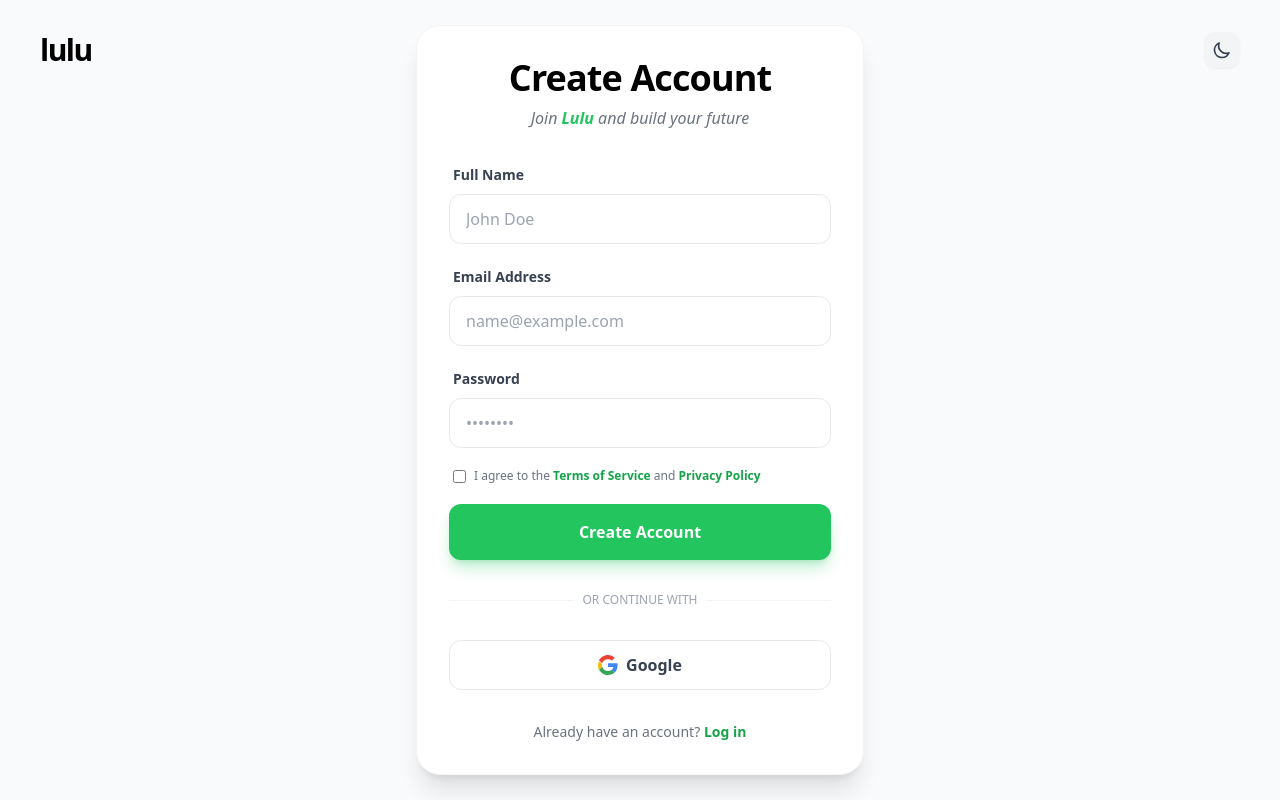
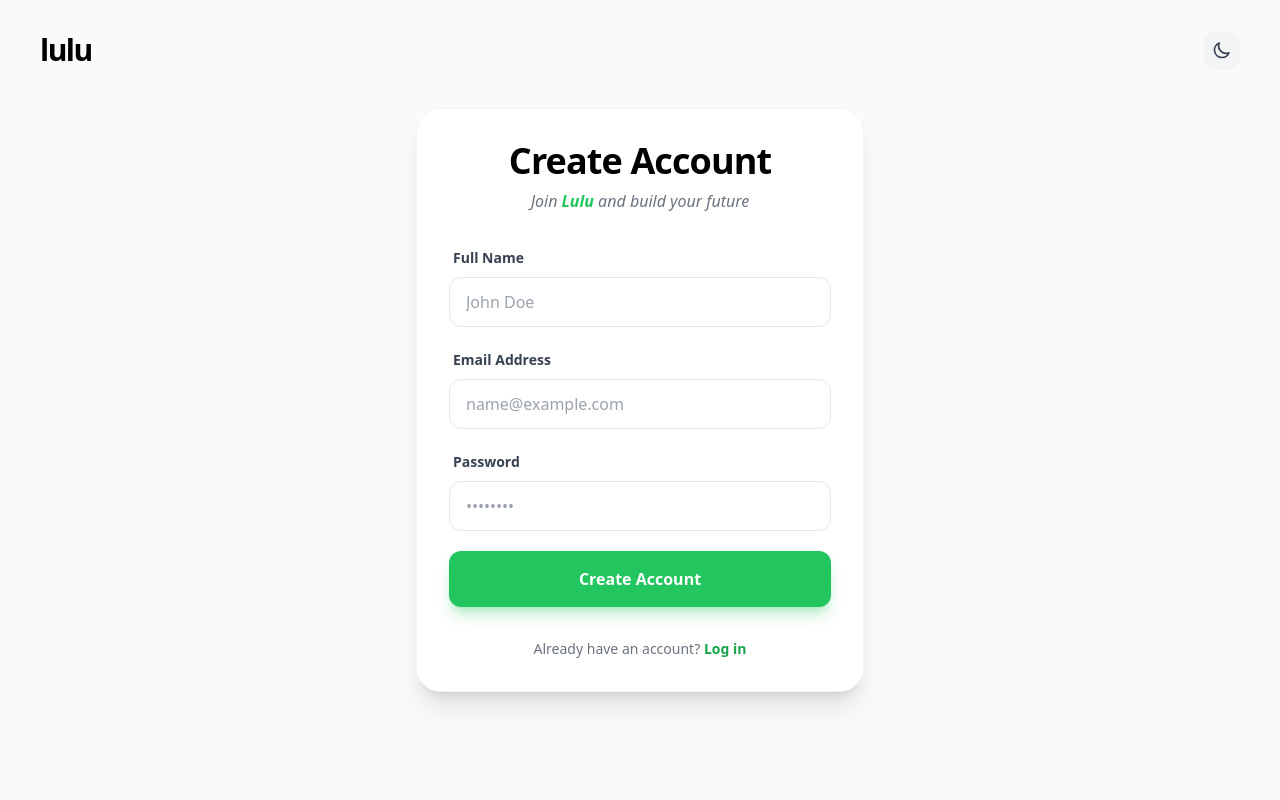
Before and after one commit to leulmesfin116/lulu-jobs, a React (Vite) app in the folder front-end/lulu-jobs/: page /Signup in a window 1280 px wide. Built offline with nearby package versions, Linux system fonts and the light colour scheme.

Commit message:
dockerizing

```diff
--- a/front-end/lulu-jobs/src/pages/Dashboard.tsx
+++ b/front-end/lulu-jobs/src/pages/Dashboard.tsx
@@ -394,16 +394,6 @@
           </div>
         </div>
 
-        {/* Action Message */}
-        <div className="bg-gray-900 dark:bg-green-900/20 rounded-3xl p-6 md:p-8 flex flex-col md:flex-row items-center justify-between text-center md:text-left gap-6 border dark:border-green-500/10">
-          <div>
-            <h3 className="text-white text-xl font-bold">Ready to get hired?</h3>
-            <p className="text-gray-400 dark:text-green-500/60 text-sm">Download your optimized resume and start applying today.</p>
-          </div>
-          <button className="w-full md:w-auto bg-white dark:bg-green-500 text-gray-900 dark:text-white px-8 py-3 rounded-xl font-bold hover:bg-green-500 dark:hover:bg-green-600 hover:text-white transition-all">
-            View History
-          </button>
-        </div>
       </div>
     </div>
   );
--- a/front-end/lulu-jobs/src/pages/Signup.tsx
+++ b/front-end/lulu-jobs/src/pages/Signup.tsx
@@ -113,23 +113,6 @@
             />
           </div>
 
-          <div className="flex items-start items-center gap-2 px-1">
-            <input
-              type="checkbox"
-              className="rounded text-green-500 focus:ring-green-500"
-              required
-            />
-            <span className="text-xs text-gray-500 dark:text-gray-400">
-              I agree to the{" "}
-              <span className="text-green-600 dark:text-green-400 font-semibold cursor-pointer">
-                Terms of Service
-              </span>{" "}
-              and{" "}
-              <span className="text-green-600 dark:text-green-400 font-semibold cursor-pointer">
-                Privacy Policy
-              </span>
-            </span>
-          </div>
 
           <button
             type="submit"
@@ -139,38 +122,6 @@
           </button>
         </form>
 
-        <div className="relative my-8">
-          <div className="absolute inset-0 flex items-center">
-            <div className="w-full border-t border-gray-100 dark:border-gray-700"></div>
-          </div>
-          <div className="relative flex justify-center text-xs uppercase">
-            <span className="bg-white dark:bg-gray-800 px-2 text-gray-400 dark:text-gray-500 font-medium">
-              Or continue with
-            </span>
-          </div>
-        </div>
-
-        <button className="w-full bg-white dark:bg-gray-800 border border-gray-200 dark:border-gray-700 py-3 rounded-xl font-semibold text-gray-700 dark:text-gray-300 hover:bg-gray-50 dark:hover:bg-gray-700 transition-all flex items-center justify-center gap-2 active:scale-[0.98]">
-          <svg className="w-5 h-5" viewBox="0 0 24 24">
-            <path
-              fill="#EA4335"
-              d="M12 5.04c1.94 0 3.51.68 4.67 1.77L20.1 3.37C17.91 1.31 15.01 0 12 0 7.31 0 3.25 2.67 1.21 6.6l3.86 3C6.01 7.02 8.79 5.04 12 5.04z"
-            />
-            <path
-              fill="#4285F4"
-              d="M23.49 12.27c0-.79-.07-1.54-.19-2.27H12v4.51h6.47c-.29 1.48-1.14 2.73-2.4 3.58l3.86 3c2.26-2.09 3.56-5.17 3.56-8.82z"
-            />
-            <path
-              fill="#FBBC05"
-              d="M5.07 14.56c-.22-.66-.34-1.36-.34-2.06 0-.7.12-1.4.34-2.06L1.21 7.44C.44 9.06 0 10.92 0 12.87c0 1.95.44 3.81 1.21 5.43l3.86-3.74z"
-            />
-            <path
-              fill="#34A853"
-              d="M12 24c3.24 0 5.95-1.08 7.93-2.91l-3.86-3c-1.08.72-2.47 1.14-4.07 1.14-3.13 0-5.78-2.11-6.73-4.96l-3.86 3C3.25 21.33 7.31 24 12 24z"
-            />
-          </svg>
-          Google
-        </button>
 
         <p className="text-center mt-8 text-gray-500 dark:text-gray-400 text-sm">
           Already have an account?{" "}
```
